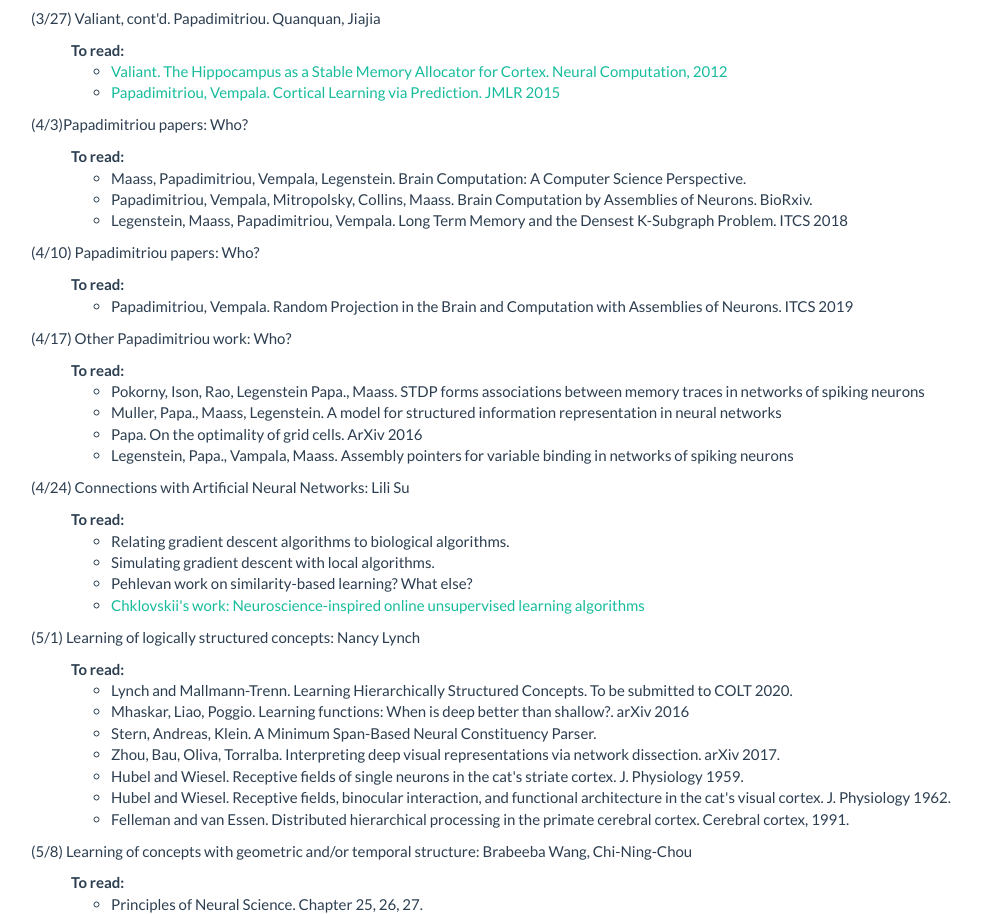
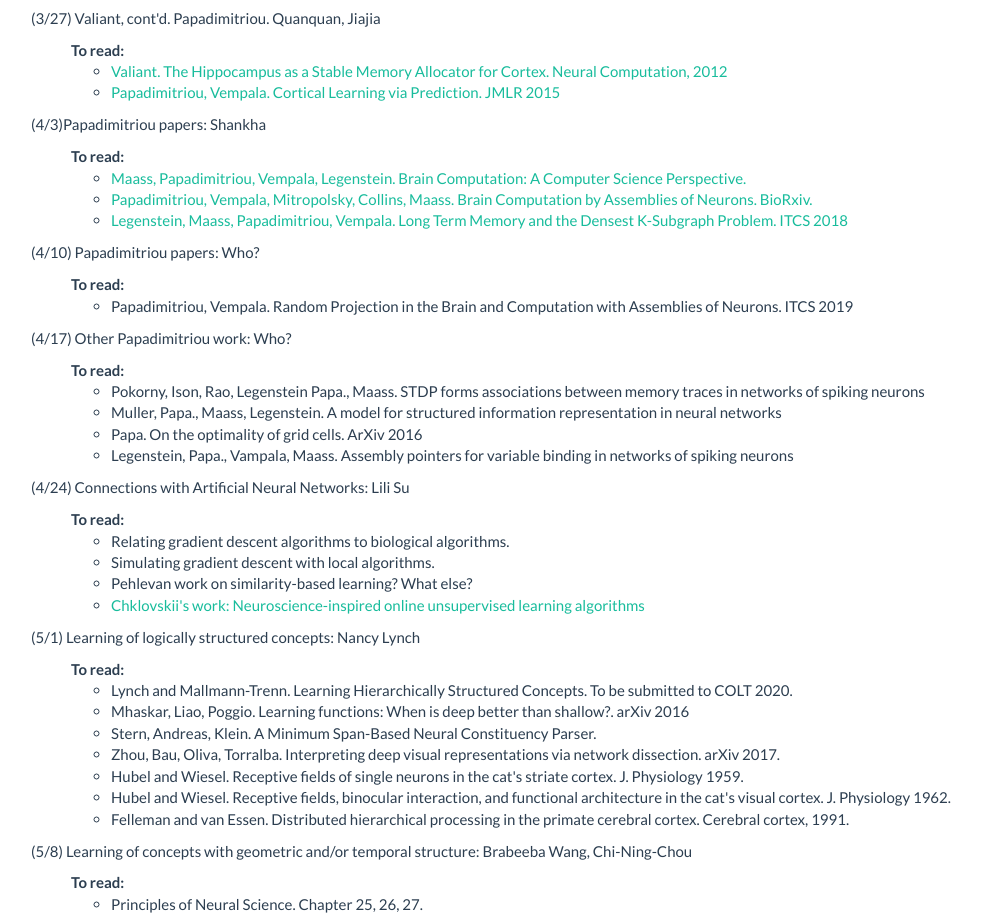
Before and after one commit to brabeeba/neuralReadingGroup, a plain HTML site: page index.html in a window 1280 px wide. Shown: the part 1811-2725 px from the top of the page, without its empty margins (39-1021 px from the left). Drawn offline with Linux system fonts and the light colour scheme; files that its build step writes are made by us from their sources; files whose address does not match are found by name.

Commit message:
update the reference

```diff
--- a/index.html
+++ b/index.html
@@ -181,13 +181,13 @@ changing edge weights.</li>
 		</p>
 
 
-		<p>(4/3)Papadimitriou papers:  Who?
+		<p>(4/3)Papadimitriou papers:  Shankha
 			<ul>
 			<strong>To read:</strong>
 			<ul>
-				<li>Maass, Papadimitriou, Vempala, Legenstein. Brain Computation:  A Computer Science Perspective.</li>
-				<li>Papadimitriou, Vempala, Mitropolsky, Collins, Maass. Brain Computation by Assemblies of Neurons. BioRxiv.</li>
-				<li>Legenstein, Maass, Papadimitriou, Vempala. Long Term Memory and the Densest K-Subgraph Problem. ITCS 2018</li>
+				<li><a href="https://igi-web.tugraz.at/PDF/LNCS-10000-Theories_006_v1.pdf">Maass, Papadimitriou, Vempala, Legenstein. Brain Computation:  A Computer Science Perspective.</a> </li>
+				<li><a href="https://www.biorxiv.org/content/10.1101/869156v1.full.pdf">Papadimitriou, Vempala, Mitropolsky, Collins, Maass. Brain Computation by Assemblies of Neurons. BioRxiv.</a> </li>
+				<li><a href="https://drops.dagstuhl.de/opus/volltexte/2018/8359/pdf/LIPIcs-ITCS-2018-57.pdf">Legenstein, Maass, Papadimitriou, Vempala. Long Term Memory and the Densest K-Subgraph Problem. ITCS 2018</a> </li>
 			</ul>
 
 		</ul>
```
